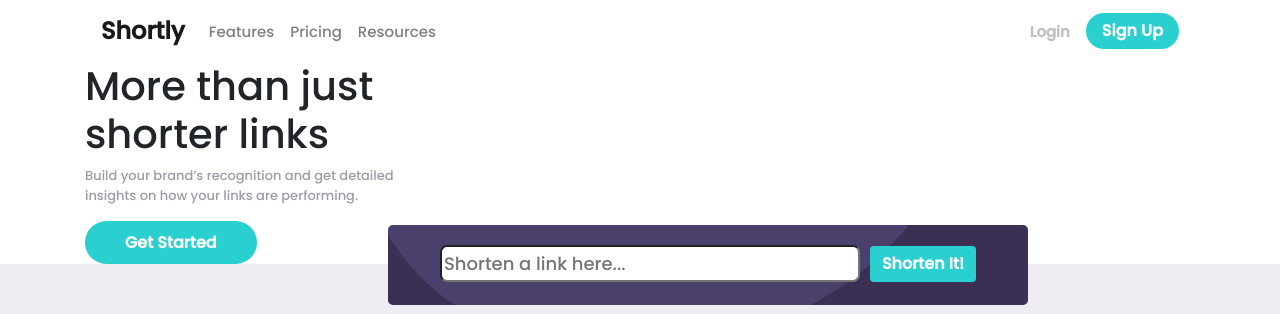
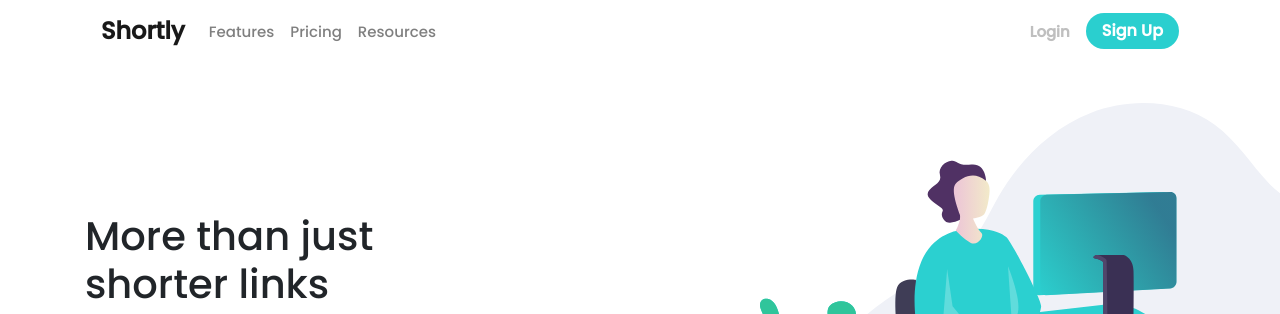
Before and after one commit to ARam2142/url-shortening-api-master, a React (Create React App) app: page / in a window 1280 px wide. Shown: the top 314 px of the page. Built offline with nearby package versions, Linux system fonts and the light colour scheme; no server answers.

Commit message:
placed working illustration in background of top hero

```diff
--- a/src/components/hero/Hero.css
+++ b/src/components/hero/Hero.css
@@ -1,12 +1,18 @@
 @import url('https://fonts.googleapis.com/css2?family=Poppins:wght@500&display=swap');
 /* @import url('https://fonts.googleapis.com/css2?family=Poppins:wght@700&display=swap'); */
-div.col.illustration {
-    position: relative;
-}
+/* div.col.illustration {
+    /* position: relative; */
+    /* background-position: center-right -50px;
+}*/
 
-img#working {
-    position:absolute;
-    clip:rect(0px,600px,500px,0px);
+.hero.top {
+    padding: 150px 40px;
+    background: url('../images/illustration-working.svg');
+    background-repeat: no-repeat;
+    background-size: 50%;
+    background-position: center right -120px;
+    margin-bottom: 50px;
+
 }
 
 p {
--- a/src/components/hero/Hero.js
+++ b/src/components/hero/Hero.js
@@ -9,7 +9,7 @@ const Hero = () => {
 
     return (
 
-        <section className={'hero'}>
+        <section className={'hero top'}>
             <div className={'container'}>
                 <div className="row">
                     <div className="col-4">
@@ -23,21 +23,9 @@ const Hero = () => {
                             loading={'lazy'}
                             src={illustrationWorking}
                             alt={'Illustration Working'}
-                            // height={'200'}
-                            // width={'80'}
                         /> */}
                     </div>
                 </div>
-
-                {/* <div className="formbackground">
-                    <form>
-                        <input placeholder="Shorten a link here..." type="text"></input>
-                        <button class="btn btn-primary shorten-it" type="submit"><span>Shorten It!</span></button>
-                    </form>
-
-                </div> */}
-
-
             </div>
         </section>
 
--- a/src/components/input/Input.js
+++ b/src/components/input/Input.js
@@ -9,16 +9,17 @@ import React, {useState, useEffect} from "react";
 import "./inputApi.css"
 
 const CopyApi = () => {
-    const api = "https://api.shrtco.de/v2/shorten";
-    const [urls, setUrl] = useState([]);
+    const link = 'https://api.shrtco.de/v2/';
+    const [url, setUrl] = useState(['']);
 
     useEffect(() => {
-
+        fetch(link)
+            .then(res => console.log(res))
     })
 
     function handleSubmit(e) {
         e.preventDefault();
-        console.log(urls);
+        console.log(url);
     }
 
 
@@ -26,7 +27,7 @@ const CopyApi = () => {
     return (
         <div className="formbackground">
             <form onSubmit={handleSubmit}>
-                <input placeholder="Shorten a link here..." value={urls} type="text" onChange={(e) =>setUrl(e.target.value) }/>
+                <input placeholder="Shorten a link here..." value={url} type="text" onChange={(e) =>setUrl(e.target.value) }/>
                 <button className="btn btn-primary shorten-it" type="submit"><span>Shorten It!</span></button>
             </form>
             {/* <ul>
--- a/src/components/input/inputApi.css
+++ b/src/components/input/inputApi.css
@@ -6,8 +6,8 @@
     position: absolute;
     width: 50%;
     z-index: 3;
-    top: 12.5em;
-    right: 14em;
+    top: 35.5rem;
+    right: 15.5em;
     text-align: center;
 }
 
```
